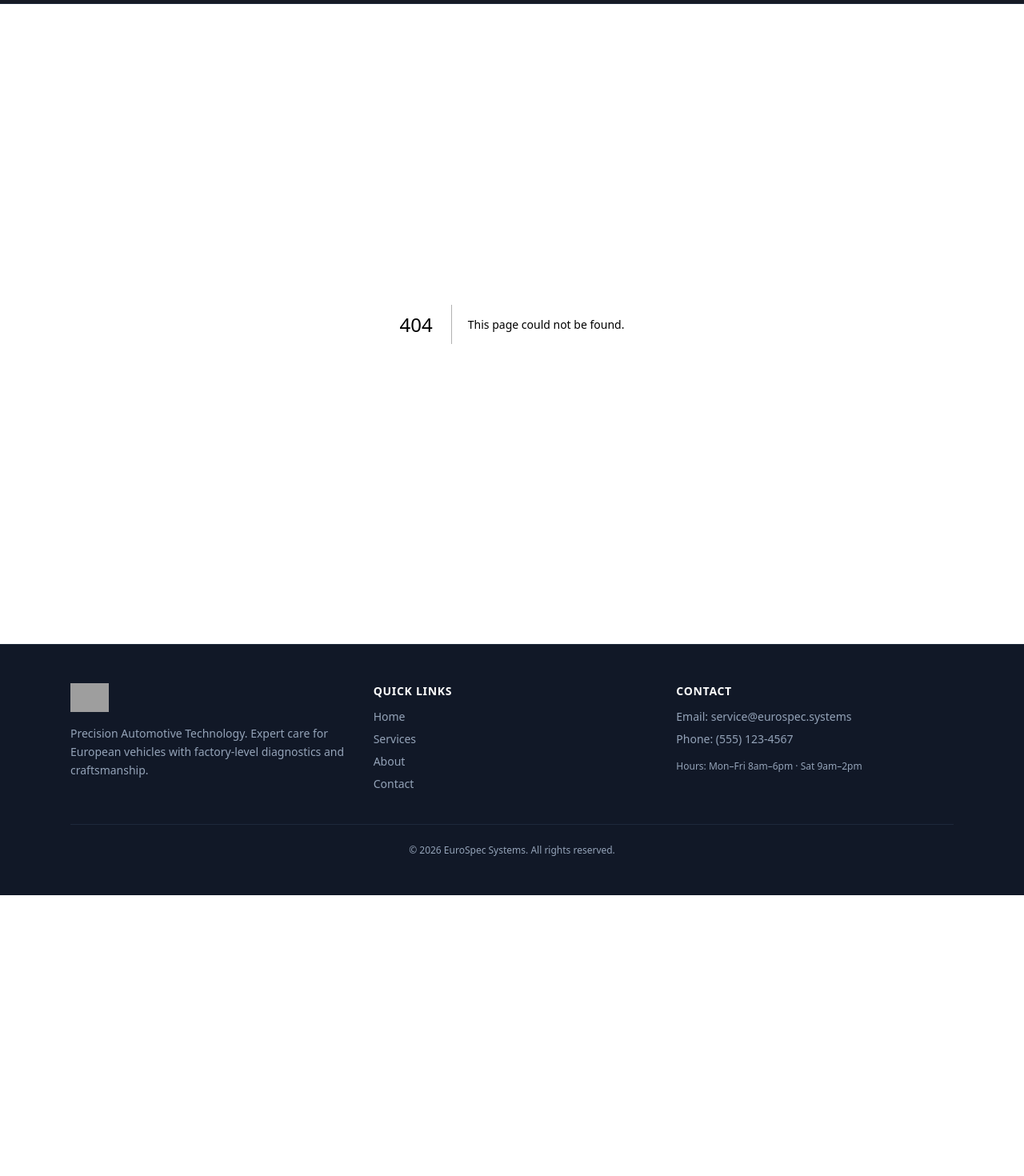
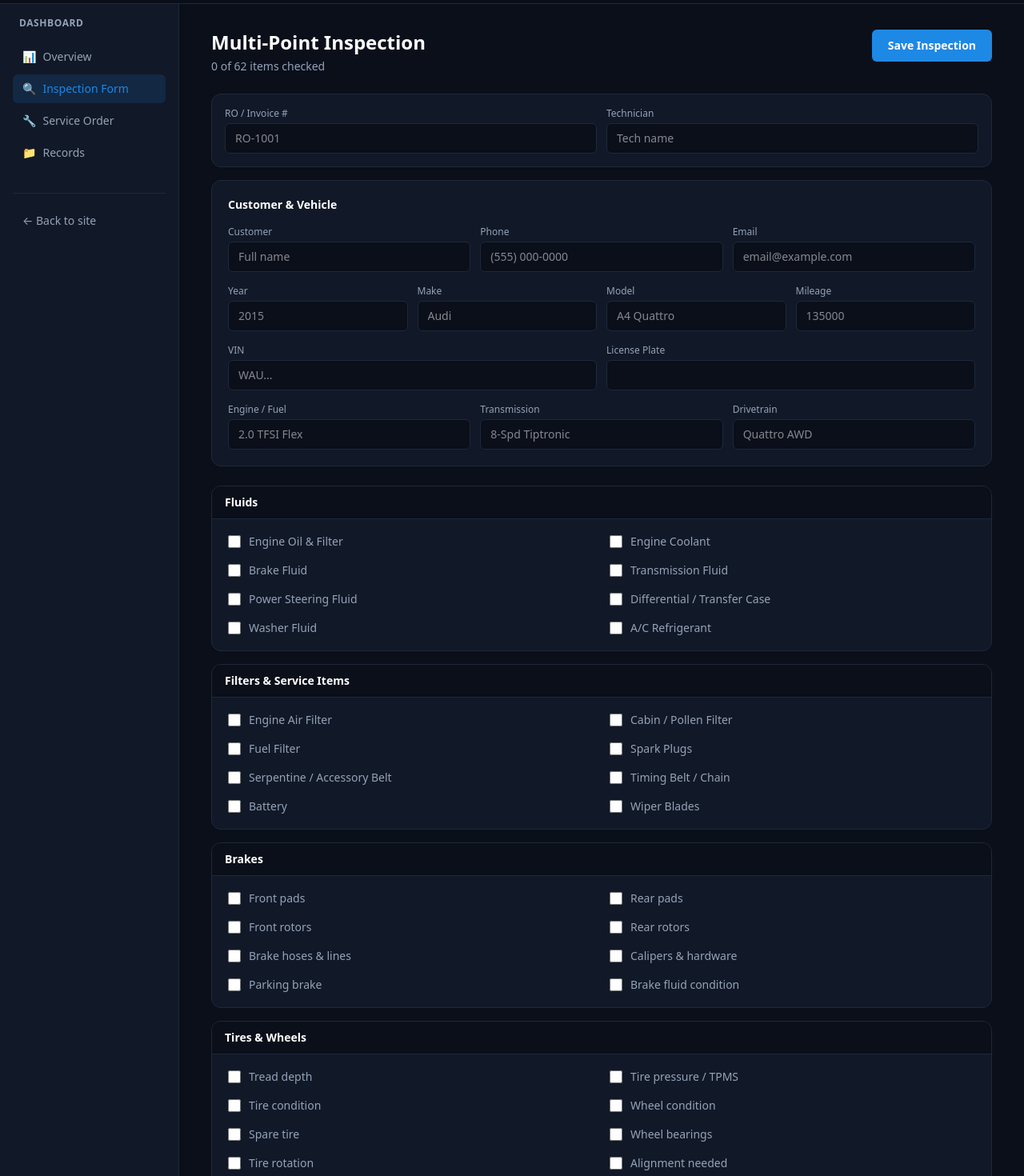
Before and after one commit to verishelf/eurospec, a Next.js app: page /dashboard/inspection in a window 1280 px wide. Before the commit this address had no page. Shown: the part 60-1530 px from the top of the page at 80% size. Before the commit the page ends 1179 px from the top, so only its background shows below. Built offline with nearby package versions, Linux system fonts and the light colour scheme; grey boxes are pictures that could not be loaded.

Commit message:
Add multi-point inspection form page

```diff
--- /dev/null
+++ b/src/app/dashboard/inspection/page.tsx
@@ -0,0 +1,226 @@
+"use client";
+
+import { useState } from "react";
+import { useRouter } from "next/navigation";
+import { VehicleForm, emptyVehicle } from "@/components/VehicleForm";
+import {
+  saveRecord,
+  newId,
+  type InspectionRecord,
+  type VehicleInfo,
+} from "@/lib/storage";
+
+const SECTIONS: { title: string; items: string[] }[] = [
+  {
+    title: "Fluids",
+    items: [
+      "Engine Oil & Filter",
+      "Engine Coolant",
+      "Brake Fluid",
+      "Transmission Fluid",
+      "Power Steering Fluid",
+      "Differential / Transfer Case",
+      "Washer Fluid",
+      "A/C Refrigerant",
+    ],
+  },
+  {
+    title: "Filters & Service Items",
+    items: [
+      "Engine Air Filter",
+      "Cabin / Pollen Filter",
+      "Fuel Filter",
+      "Spark Plugs",
+      "Serpentine / Accessory Belt",
+      "Timing Belt / Chain",
+      "Battery",
+      "Wiper Blades",
+    ],
+  },
+  {
+    title: "Brakes",
+    items: [
+      "Front pads",
+      "Rear pads",
+      "Front rotors",
+      "Rear rotors",
+      "Brake hoses & lines",
+      "Calipers & hardware",
+      "Parking brake",
+      "Brake fluid condition",
+    ],
+  },
+  {
+    title: "Tires & Wheels",
+    items: [
+      "Tread depth",
+      "Tire pressure / TPMS",
+      "Tire condition",
+      "Wheel condition",
+      "Spare tire",
+      "Wheel bearings",
+      "Tire rotation",
+      "Alignment needed",
+    ],
+  },
+  {
+    title: "Underhood",
+    items: [
+      "Oil leaks",
+      "Coolant leaks",
+      "Drive belts",
+      "Hoses",
+      "Air intake",
+      "PCV system",
+      "Engine mounts",
+      "Wiring / connectors",
+    ],
+  },
+  {
+    title: "Under Vehicle",
+    items: [
+      "Exhaust system",
+      "Driveshaft / CV boots",
+      "Suspension components",
+      "Shocks / struts",
+      "Steering rack / linkage",
+      "Fuel lines & tank",
+      "Underbody corrosion",
+      "Transmission / diff seals",
+    ],
+  },
+  {
+    title: "Electrical & Controls",
+    items: [
+      "Headlights / exterior lights",
+      "Brake / turn signals",
+      "Horn",
+      "Wipers & washers",
+      "Power windows / locks",
+      "HVAC operation",
+      "OBD scan / codes",
+      "Warning lights",
+    ],
+  },
+  {
+    title: "Road Test",
+    items: [
+      "Engine performance / idle",
+      "Transmission shifts",
+      "Brake feel",
+      "Steering response",
+      "Noises / vibrations",
+      "A/C & heater",
+    ],
+  },
+];
+
+export default function InspectionPage() {
+  const router = useRouter();
+  const [vehicle, setVehicle] = useState<VehicleInfo>(emptyVehicle());
+  const [tech, setTech] = useState("");
+  const [roNumber, setRoNumber] = useState("");
+  const [checks, setChecks] = useState<Record<string, boolean>>({});
+  const [notes, setNotes] = useState("");
+  const [recommendations, setRecommendations] = useState("");
+  const [saving, setSaving] = useState(false);
+
+  const toggle = (key: string) =>
+    setChecks((c) => ({ ...c, [key]: !c[key] }));
+
+  const checkedCount = Object.values(checks).filter(Boolean).length;
+  const totalItems = SECTIONS.reduce((n, s) => n + s.items.length, 0);
+
+  const handleSave = () => {
+    setSaving(true);
+    const record: InspectionRecord = {
+      id: newId(),
+      type: "inspection",
+      createdAt: new Date().toISOString(),
+      vehicle,
+      tech,
+      roNumber,
+      checks,
+      notes,
+      recommendations,
+    };
+    saveRecord(record);
+    setSaving(false);
+    router.push("/dashboard/records");
+  };
+
+  return (
+    <div>
+      <div className="mb-6 flex flex-wrap items-start justify-between gap-4">
+        <div>
+          <h1 className="text-2xl font-bold text-white">Multi-Point Inspection</h1>
+          <p className="mt-1 text-sm text-[var(--muted)]">
+            {checkedCount} of {totalItems} items checked
+          </p>
+        </div>
+        <button
+          type="button"
+          onClick={handleSave}
+          disabled={saving}
+          className="rounded-md bg-[var(--accent)] px-5 py-2.5 text-sm font-semibold text-white transition hover:bg-[var(--accent-hover)] disabled:opacity-50"
+        >
+          {saving ? "Saving…" : "Save Inspection"}
+        </button>
+      </div>
+
+      <div className="mb-4 grid gap-3 sm:grid-cols-2 rounded-xl border border-[var(--border)] bg-[var(--card)] p-4">
+        <div>
+          <label className="block text-xs font-medium text-[var(--muted)] mb-1">RO / Invoice #</label>
+          <input value={roNumber} onChange={(e) => setRoNumber(e.target.value)} className="w-full rounded-md border border-[var(--border)] bg-[var(--background)] px-3 py-2 text-sm text-white outline-none focus:border-[var(--accent)]" placeholder="RO-1001" />
+        </div>
+        <div>
+          <label className="block text-xs font-medium text-[var(--muted)] mb-1">Technician</label>
+          <input value={tech} onChange={(e) => setTech(e.target.value)} className="w-full rounded-md border border-[var(--border)] bg-[var(--background)] px-3 py-2 text-sm text-white outline-none focus:border-[var(--accent)]" placeholder="Tech name" />
+        </div>
+      </div>
+
+      <div className="mb-6">
+        <VehicleForm value={vehicle} onChange={setVehicle} />
+      </div>
+
+      <div className="space-y-4">
+        {SECTIONS.map((section) => (
+          <div key={section.title} className="rounded-xl border border-[var(--border)] bg-[var(--card)] overflow-hidden">
+            <div className="border-b border-[var(--border)] bg-[var(--background)] px-4 py-2.5">
+              <h3 className="text-sm font-semibold text-white">{section.title}</h3>
+            </div>
+            <div className="grid gap-1 p-3 sm:grid-cols-2">
+              {section.items.map((item) => {
+                const key = `${section.title}:${item}`;
+                const checked = !!checks[key];
+                return (
+                  <label key={key} className={`flex cursor-pointer items-center gap-2.5 rounded-md px-2 py-1.5 text-sm transition ${checked ? "bg-[var(--accent)]/10 text-white" : "text-[var(--muted)] hover:bg-white/5"}`}>
+                    <input type="checkbox" checked={checked} onChange={() => toggle(key)} className="h-4 w-4 rounded border-[var(--border)] accent-[var(--accent)]" />
+                    {item}
+                  </label>
+                );
+              })}
+            </div>
+          </div>
+        ))}
+      </div>
+
+      <div className="mt-6 grid gap-4 sm:grid-cols-2">
+        <div className="rounded-xl border border-[var(--border)] bg-[var(--card)] p-4">
+          <label className="block text-sm font-semibold text-white mb-2">Technician Notes</label>
+          <textarea value={notes} onChange={(e) => setNotes(e.target.value)} rows={4} className="w-full rounded-md border border-[var(--border)] bg-[var(--background)] px-3 py-2 text-sm text-white outline-none focus:border-[var(--accent)]" placeholder="Observations, measurements, concerns…" />
+        </div>
+        <div className="rounded-xl border border-[var(--border)] bg-[var(--card)] p-4">
+          <label className="block text-sm font-semibold text-white mb-2">Recommendations</label>
+          <textarea value={recommendations} onChange={(e) => setRecommendations(e.target.value)} rows={4} className="w-full rounded-md border border-[var(--border)] bg-[var(--background)] px-3 py-2 text-sm text-white outline-none focus:border-[var(--accent)]" placeholder="Recommended services or follow-up…" />
+        </div>
+      </div>
+
+      <div className="mt-6 flex justify-end">
+        <button type="button" onClick={handleSave} disabled={saving} className="rounded-md bg-[var(--accent)] px-6 py-2.5 text-sm font-semibold text-white transition hover:bg-[var(--accent-hover)] disabled:opacity-50">
+          {saving ? "Saving…" : "Save Inspection"}
+        </button>
+      </div>
+    </div>
+  );
+}
```
